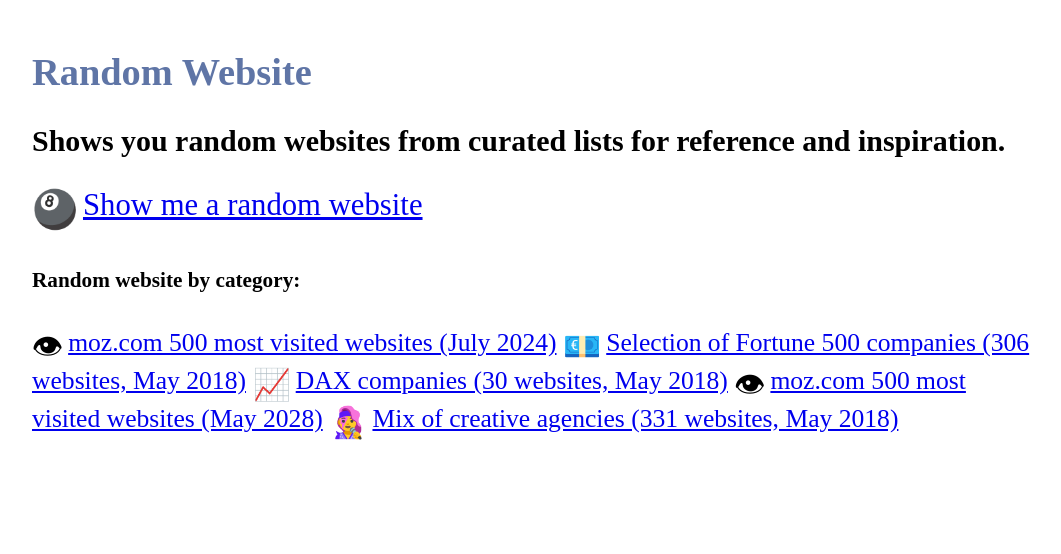
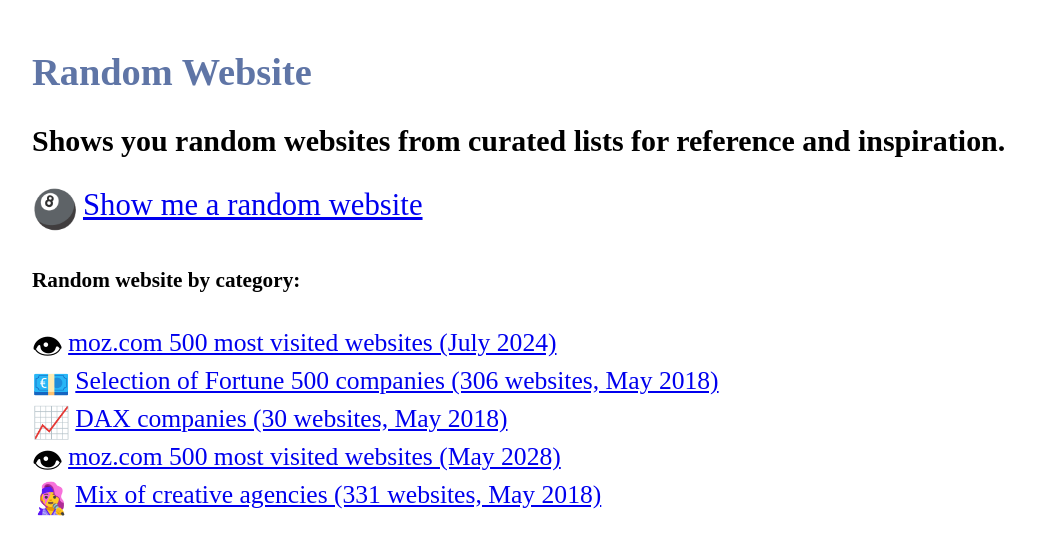
Before and after one commit to r11e/r11e.github.io, a plain HTML site: page index.html in a window 1280 px wide. Shown: the whole page, without its empty margins (18-1079 px from the left). Drawn offline with Linux system fonts and the light colour scheme.

Commit message:
Update index.html

```diff
--- a/index.html
+++ b/index.html
@@ -10,11 +10,11 @@
             <span class="emoji">🎱</span><a href="javascript:openLink(mozMost2024, fortune500, dax, mozMost, agenturliste);">Show me a random website</a>
         </section>
         <h5>Random website by category:</h5>
-            <span class="emoji">👁</span><a href="javascript:openLink(mozMost2024);">moz.com 500 most visited websites (July 2024)</a>
-            <span class="emoji">💶</span><a href="javascript:openLink(fortune500);">Selection of Fortune 500 companies (306 websites, May 2018)</a>
-            <span class="emoji">📈</span><a href="javascript:openLink(dax);">DAX companies (30 websites, May 2018)</a>
-            <span class="emoji">👁</span><a href="javascript:openLink(mozMost);">moz.com 500 most visited websites (May 2028)</a>
-            <span class="emoji">👩‍🎤</span><a href="javascript:openLink(agenturliste);">Mix of creative agencies (331 websites, May 2018)</a>
+            <span class="emoji">👁</span><a href="javascript:openLink(mozMost2024);">moz.com 500 most visited websites (July 2024)</a></br>
+            <span class="emoji">💶</span><a href="javascript:openLink(fortune500);">Selection of Fortune 500 companies (306 websites, May 2018)</a></br>
+            <span class="emoji">📈</span><a href="javascript:openLink(dax);">DAX companies (30 websites, May 2018)</a></br>
+            <span class="emoji">👁</span><a href="javascript:openLink(mozMost);">moz.com 500 most visited websites (May 2028)</a></br>
+            <span class="emoji">👩‍🎤</span><a href="javascript:openLink(agenturliste);">Mix of creative agencies (331 websites, May 2018)</a></br>
         </section>
 </body>
 </html>
```
